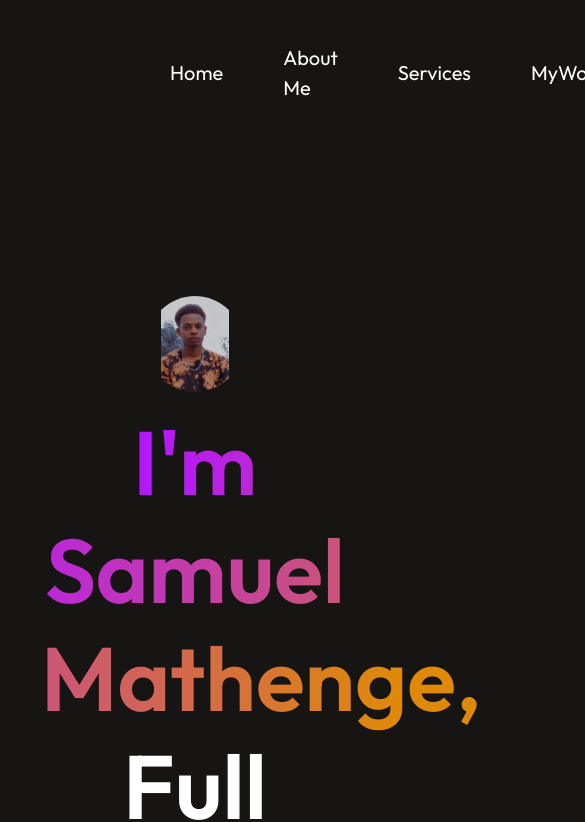
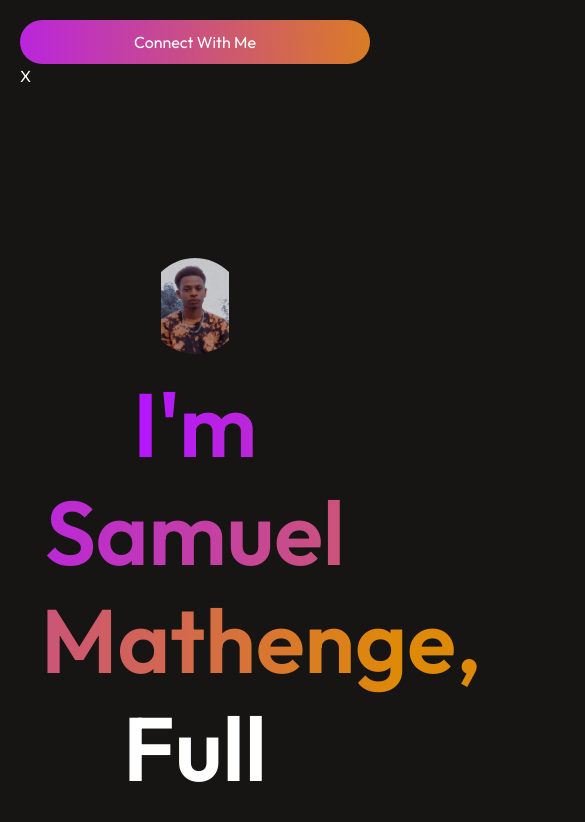
Before and after one commit to Mathesh4lyf/Portfolio, a React (Vite) app: page / in a window 390 px wide. Shown: the top 822 px of the page, 585 px wide, since content can reach past the window. Built offline with nearby package versions, Linux system fonts and the light colour scheme; a web font is replaced by a local one.

Commit message:
Makig it mobile responsive

```diff
--- a/src/Components/Navbar/Navbar.css
+++ b/src/Components/Navbar/Navbar.css
@@ -26,3 +26,68 @@
 html {
   scroll-behavior: smooth;
 }
+.nav-mob-close {
+  display: none;
+}
+/* Mobile responsiveness */
+@media (max-width: 768px) {
+  .navbar {
+    margin: 20px 20px; /* Reduced margin for smaller screens */
+    flex-direction: column;
+    align-items: flex-start;
+  }
+
+  .nav-menu {
+    flex-direction: column;
+    gap: 20px; /* Adjust the gap for smaller screens */
+    font-size: 18px; /* Reduce font size */
+    margin-top: 10px;
+  }
+
+  .nav-connect {
+    width: 100%;
+    text-align: center;
+    padding: 15px 30px;
+    font-size: 18px; /* Adjust font size */
+  }
+
+  /* Show the mobile menu close button */
+  .nav-mob-close {
+    display: block;
+    cursor: pointer;
+  }
+
+  /* Add a mobile hamburger menu */
+  .navbar .nav-menu {
+    display: none; /* Hide the menu by default on mobile */
+  }
+
+  .navbar.mobile .nav-menu {
+    display: flex; /* Show the menu when mobile menu is activated */
+    flex-direction: column;
+    width: 100%;
+    background-color: #fff;
+    position: absolute;
+    top: 70px;
+    left: 0;
+    padding: 20px;
+    border-radius: 10px;
+  }
+
+  .navbar.mobile .nav-menu li {
+    text-align: center;
+    margin-bottom: 15px;
+  }
+}
+
+/* For very small devices (phones in portrait mode) */
+@media (max-width: 480px) {
+  .nav-menu {
+    gap: 15px; /* Adjust the gap for even smaller screens */
+  }
+
+  .nav-connect {
+    padding: 10px 20px;
+    font-size: 16px; /* Adjust font size for small screens */
+  }
+}
--- a/src/Components/Navbar/Navbar.jsx
+++ b/src/Components/Navbar/Navbar.jsx
@@ -1,9 +1,16 @@
+import { useState } from "react"; // Import the useState hook for managing mobile menu state
 import "./Navbar.css";
 // import { logo } from "../../assets";
 
 const Navbar = () => {
+  const [isMobile, setIsMobile] = useState(false); // State to track if menu is open
+
+  const toggleMenu = () => {
+    setIsMobile(!isMobile); // Toggle mobile menu visibility
+  };
+
   return (
-    <header className="navbar">
+    <header className={`navbar ${isMobile ? "mobile" : ""}`}>
       {/* <img
         src={logo}
         alt=""
@@ -34,6 +41,19 @@ const Navbar = () => {
           Connect With Me
         </a>
       </div>
+
+      {/* Mobile Hamburger Menu */}
+      <div className="nav-mob-icon" onClick={toggleMenu}>
+        {/* Simple hamburger icon */}
+        <span className="bar"></span>
+        <span className="bar"></span>
+        <span className="bar"></span>
+      </div>
+
+      {/* Mobile close button */}
+      <div className="nav-mob-close" onClick={toggleMenu}>
+        <span className="close-icon">X</span>
+      </div>
     </header>
   );
 };
```
